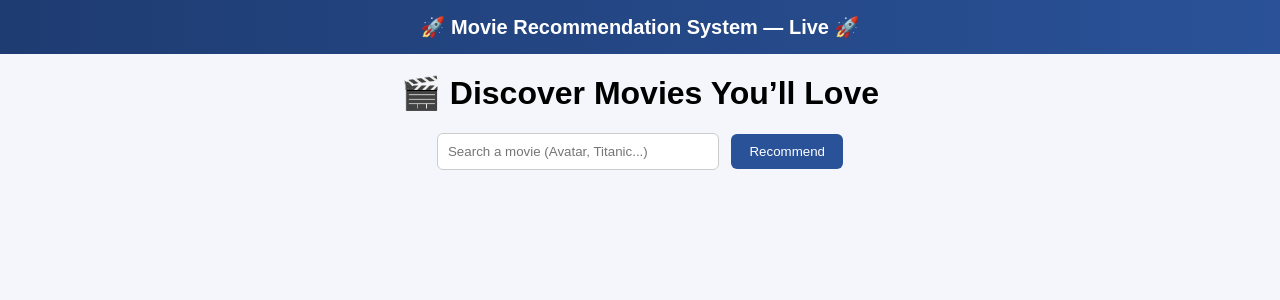
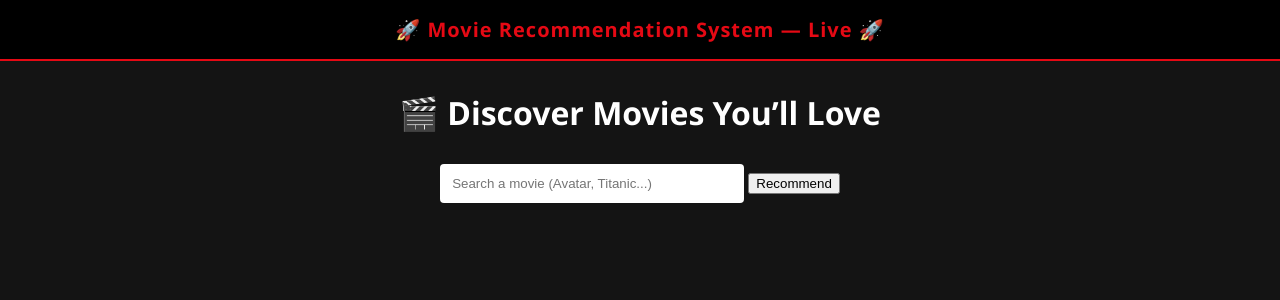
Before and after one commit to Dharani-K15/movie-recommendation-system1500, a Flask app: page / in a window 1280 px wide. Shown: the top 300 px of the page. Run offline with Flask 3, Linux system fonts and the light colour scheme; parts of the project's set-up code (start-up, migrations or seed data) failed here and were passed over.

Commit message:
Apply Netflix dark theme and fix overview text

```diff
--- a/static/style.css
+++ b/static/style.css
@@ -1,91 +1,122 @@
+/* ===== GLOBAL ===== */
 body {
   margin: 0;
-  font-family: Arial, sans-serif;
-  background: #f4f6fb;
+  font-family: 'Segoe UI', Arial, sans-serif;
+  background-color: #141414;
+  color: #ffffff;
 }
 
-/* Top banner */
+/* ===== TOP BANNER ===== */
 .banner {
-  background: linear-gradient(90deg, #1e3c72, #2a5298);
-  color: white;
-  padding: 15px;
+  background: #000000;
+  color: #e50914;
+  padding: 16px;
   text-align: center;
   font-size: 20px;
   font-weight: bold;
+  letter-spacing: 1px;
+  border-bottom: 2px solid #e50914;
 }
 
-/* Page title */
+/* ===== TITLE ===== */
 h1 {
   text-align: center;
-  margin-top: 20px;
+  margin-top: 30px;
+  color: #ffffff;
 }
 
-/* Form */
+/* ===== FORM ===== */
 form {
   text-align: center;
-  margin-top: 20px;
+  margin: 30px 0;
 }
 
 input {
-  padding: 10px;
-  width: 260px;
-  border-radius: 6px;
-  border: 1px solid #ccc;
+  padding: 12px;
+  width: 280px;
+  border-radius: 4px;
+  border: none;
+  outline: none;
+  background:
+/* ===== INPUT + BUTTON ===== */
+input {
+  padding: 12px;
+  width: 280px;
+  border-radius: 4px;
+  border: none;
+  outline: none;
+  background: #1f1f1f;
+  color: white;
+  font-size: 15px;
+}
+
+input::placeholder {
+  color: #b3b3b3;
 }
 
 button {
-  padding: 10px 18px;
-  margin-left: 8px;
+  padding: 12px 22px;
+  margin-left: 10px;
   border: none;
-  border-radius: 6px;
-  background: #2a5298;
+  border-radius: 4px;
+  background: #e50914;
   color: white;
+  font-size: 15px;
   cursor: pointer;
 }
 
 button:hover {
-  background: #1e3c72;
+  background: #b20710;
 }
 
-/* Cards layout */
+/* ===== MOVIE GRID ===== */
 .movies {
   display: grid;
-  grid-template-columns: repeat(auto-fit, minmax(250px, 1fr));
-  gap: 20px;
+  grid-template-columns: repeat(auto-fit, minmax(260px, 1fr));
+  gap: 25px;
   padding: 30px;
 }
 
-/* Movie card */
+/* ===== MOVIE CARD ===== */
 .movie-card {
-  background: white;
-  border-radius: 14px;
-  padding: 15px;
-  box-shadow: 0 8px 20px rgba(0,0,0,0.12);
-  transition: transform 0.3s, box-shadow 0.3s;
-  text-align: center;
+  background: #1f1f1f;
+  border-radius: 10px;
+  overflow: hidden;
+  box-shadow: 0 10px 30px rgba(0,0,0,0.6);
+  transition: transform 0.3s;
 }
 
-/* Hover effect */
 .movie-card:hover {
-  transform: translateY(-8px);
-  box-shadow: 0 12px 25px rgba(0,0,0,0.2);
+  transform: scale(1.06);
 }
 
-/* Poster */
+/* ===== POSTER ===== */
 .movie-card img {
   width: 100%;
-  height: 350px;
+  height: 380px;
   object-fit: cover;
-  border-radius: 10px;
 }
 
-/* Text */
+/* ===== NO POSTER ===== */
+.no-poster {
+  height: 380px;
+  display: flex;
+  align-items: center;
+  justify-content: center;
+  background: #000;
+  color: #b3b3b3;
+  font-size: 18px;
+}
+
+/* ===== TEXT ===== */
 .movie-card h3 {
-  margin: 12px 0 6px;
-  color: #222;
+  margin: 12px;
+  color: #ffffff;
 }
 
 .movie-card p {
+  margin: 0 12px 16px;
   font-size: 14px;
-  color: #555;
+  color: #b3b3b3;
+  line-height: 1.4;
 }
```
